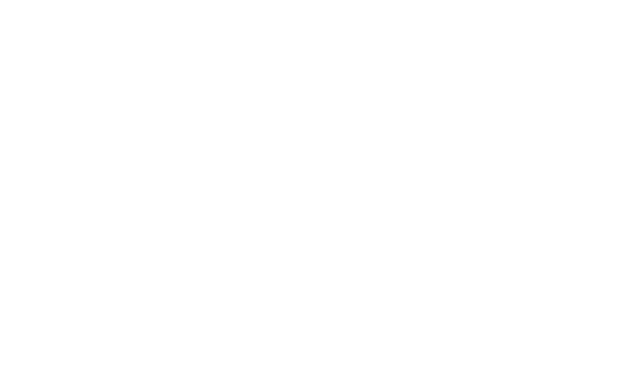
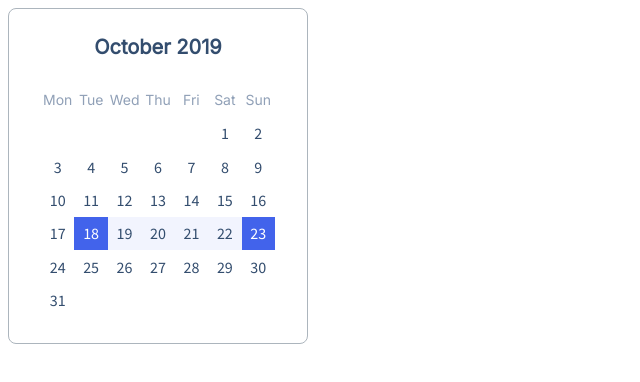
Before and after one commit to js-tasks-ru/htmlcss-20211021_zh-zhyrov, a website: page 05-lection3/03-calendar/index.html in a window 1280 px wide. Shown: the whole page, without its empty margins (0-640 px from the left). Drawn offline with Linux system fonts and the light colour scheme.

Commit message:
Add calendar

```diff
--- a/05-lection3/03-calendar/calendar.css
+++ b/05-lection3/03-calendar/calendar.css
@@ -0,0 +1,66 @@
+.calendar {
+  border: 1px solid var(--grey-3);
+  border-radius: 8px;
+  padding: 26px 32px;
+  max-width: 300px;
+  width: 100%;
+}
+
+.calendar__title {
+  font-family: Inter;
+  font-style: normal;
+  font-weight: 600;
+  font-size: 20px;
+  line-height: 24px;
+  color: var(--blue-4);
+  margin-bottom: 24px;
+  text-align: center;
+}
+
+.calendar__wrapper {
+  position: relative;
+  padding-bottom: 100%;
+}
+
+.calendar__inner {
+  position: absolute;
+  top: 0;
+  left: 0;
+  right: 0;
+  bottom: 0;
+  display: grid;
+  grid-template-rows: repeat(7, 1fr);
+  grid-template-columns: repeat(7, 1fr);
+}
+
+.calendar__item {
+  font-family: Source Sans Pro;
+  font-style: normal;
+  font-weight: normal;
+  font-size: 16px;
+  line-height: 20px;
+  color: var(--blue-4);
+  width: 100%;
+  height: 100%;
+  display: flex;
+  align-items: center;
+  justify-content: center;
+}
+
+.calendar__item_day {
+  font-family: Inter;
+  font-style: normal;
+  font-weight: normal;
+  font-size: 14px;
+  line-height: 20px;
+  color: var(--grey-5);
+}
+
+.calendar__item_enabled{
+  background-color: var(--blue-5);
+}
+
+.calendar__item_enabled-start, .calendar__item_enabled-end {
+  background-color: var(--blue-3);
+  color: var(--white);
+}
--- a/05-lection3/03-calendar/index.html
+++ b/05-lection3/03-calendar/index.html
@@ -7,6 +7,77 @@
         <title>Calendar</title>
     </head>
     <body>
-
+        <div class="calendar">
+            <div class="calendar__title">
+                October 2019
+            </div>
+            <div class="calendar__wrapper">
+                <div class="calendar__inner">
+                    <div class="calendar__item calendar__item_day">
+                        Mon
+                    </div>
+                    <div class="calendar__item calendar__item_day">
+                        Tue
+                    </div>
+                    <div class="calendar__item calendar__item_day">
+                        Wed
+                    </div>
+                    <div class="calendar__item calendar__item_day">
+                        Thu
+                    </div>
+                    <div class="calendar__item calendar__item_day">
+                        Fri
+                    </div>
+                    <div class="calendar__item calendar__item_day">
+                        Sat
+                    </div>
+                    <div class="calendar__item calendar__item_day">
+                        Sun
+                    </div>
+                    <div class="calendar__item"></div>
+                    <div class="calendar__item"></div>
+                    <div class="calendar__item"></div>
+                    <div class="calendar__item"></div>
+                    <div class="calendar__item"></div>
+                    <div class="calendar__item">1</div>
+                    <div class="calendar__item">2</div>
+                    <div class="calendar__item">3</div>
+                    <div class="calendar__item">4</div>
+                    <div class="calendar__item">5</div>
+                    <div class="calendar__item">6</div>
+                    <div class="calendar__item">7</div>
+                    <div class="calendar__item">8</div>
+                    <div class="calendar__item">9</div>
+                    <div class="calendar__item">10</div>
+                    <div class="calendar__item">11</div>
+                    <div class="calendar__item">12</div>
+                    <div class="calendar__item">13</div>
+                    <div class="calendar__item">14</div>
+                    <div class="calendar__item">15</div>
+                    <div class="calendar__item">16</div>
+                    <div class="calendar__item">17</div>
+                    <div class="calendar__item  calendar__item_enabled-start">18</div>
+                    <div class="calendar__item calendar__item_enabled">19</div>
+                    <div class="calendar__item calendar__item_enabled">20</div>
+                    <div class="calendar__item calendar__item_enabled">21</div>
+                    <div class="calendar__item calendar__item_enabled">22</div>
+                    <div class="calendar__item calendar__item_enabled-end">23</div>
+                    <div class="calendar__item">24</div>
+                    <div class="calendar__item">25</div>
+                    <div class="calendar__item">26</div>
+                    <div class="calendar__item">27</div>
+                    <div class="calendar__item">28</div>
+                    <div class="calendar__item">29</div>
+                    <div class="calendar__item">30</div>
+                    <div class="calendar__item">31</div>
+                    <div class="calendar__item"></div>
+                    <div class="calendar__item"></div>
+                    <div class="calendar__item"></div>
+                    <div class="calendar__item"></div>
+                    <div class="calendar__item"></div>
+                    <div class="calendar__item"></div>
+                </div>
+            </div>
+        </div>
     </body>
 </html>
--- a/assets/css/main.css
+++ b/assets/css/main.css
@@ -9,11 +9,14 @@
     --blue-1: #374FC7;
     --blue-2: #2342C0;
     --blue-3: #4263EB;
+    --blue-4: #334D6E;
+    --blue-5: #A0B1F524;
     --red: #F03D3E;
     --grey-1: #F8F9FA;
     --grey-2: #DDE2E5;
     --grey-3: #ACB5BD;
     --grey-4: #495057;
+    --grey-5: #90A0B7;
 
     --error: var(--red);
     --success: var(--blue);
--- a/assets/fonts/fonts.css
+++ b/assets/fonts/fonts.css
@@ -1 +1,2 @@
 @import url('https://fonts.googleapis.com/css2?family=Roboto:ital,wght@0,100;0,300;0,400;0,500;0,700;0,900;1,100;1,300;1,400;1,500;1,700;1,900&display=swap');
+@import url('https://fonts.googleapis.com/css2?family=Inter&family=Source+Sans+Pro:wght@300;400&display=swap')
```
